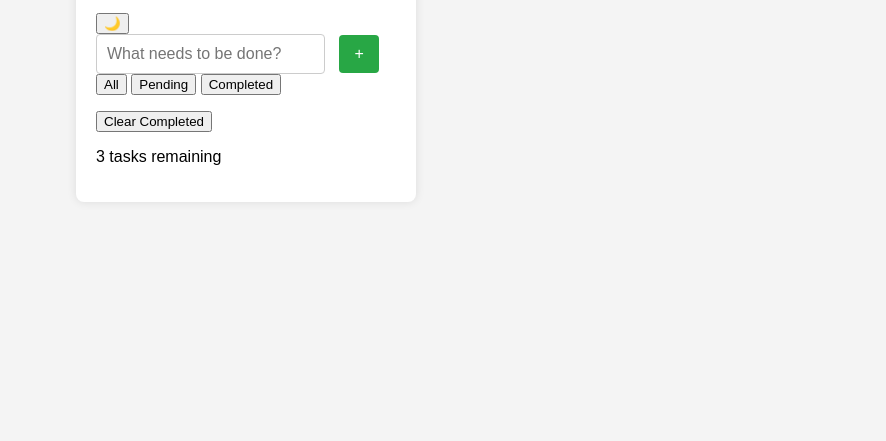
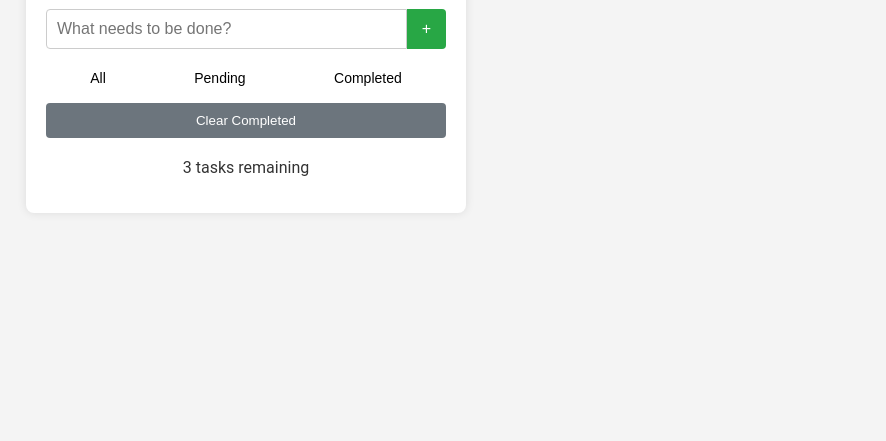
Before and after one commit to cryptowhizard/GetItDone, a plain HTML site: page index.html in a window 1280 px wide. Shown: the part 359-800 px from the top of the page, without its empty margins (394-1280 px from the left). Drawn offline with Linux system fonts and the light colour scheme.

Commit message:
Update styles.css

```diff
--- a/styles.css
+++ b/styles.css
@@ -1,13 +1,14 @@
 /* styles.css */
 body {
-  font-family: Arial, sans-serif;
-  background-color: #f4f4f4;
+  font-family: 'Roboto', sans-serif;
   margin: 0;
   padding: 0;
   display: flex;
   justify-content: center;
   align-items: center;
-  height: 100vh;
+  min-height: 100vh;
+  background-color: #f4f4f4;
+  color: #333;
 }
 
 .container {
@@ -15,15 +16,26 @@ body {
   padding: 20px;
   border-radius: 8px;
   box-shadow: 0 0 10px rgba(0, 0, 0, 0.1);
-  width: 300px;
+  width: 100%;
+  max-width: 400px;
 }
 
-h1 {
+.app-header {
   text-align: center;
   margin-bottom: 20px;
 }
 
-.input-container {
+.dark-mode-toggle {
+  position: absolute;
+  top: 10px;
+  right: 10px;
+  background: none;
+  border: none;
+  font-size: 20px;
+  cursor: pointer;
+}
+
+.task-input-section {
   display: flex;
   margin-bottom: 20px;
 }
@@ -32,26 +44,42 @@ h1 {
   flex: 1;
   padding: 10px;
   border: 1px solid #ccc;
-  border-radius: 4px;
+  border-radius: 4px 0 0 4px;
   font-size: 16px;
 }
 
-#addTaskBtn {
+.add-task-btn {
   padding: 10px 15px;
-  margin-left: 10px;
   border: none;
   background-color: #28a745;
   color: white;
-  border-radius: 4px;
+  border-radius: 0 4px 4px 0;
   cursor: pointer;
   font-size: 16px;
 }
 
-#addTaskBtn:hover {
+.add-task-btn:hover {
   background-color: #218838;
 }
 
-#taskList {
+.filter-options {
+  display: flex;
+  justify-content: space-around;
+  margin-bottom: 10px;
+}
+
+.filter-options button {
+  background: none;
+  border: none;
+  font-size: 14px;
+  cursor: pointer;
+}
+
+.filter-options button:hover {
+  text-decoration: underline;
+}
+
+.task-list {
   list-style-type: none;
   padding: 0;
 }
@@ -61,29 +89,50 @@ h1 {
   align-items: center;
   justify-content: space-between;
   padding: 10px;
-  margin-bottom: 10px;
+  margin-bottom: 5px;
   background-color: #f9f9f9;
   border: 1px solid #ddd;
   border-radius: 4px;
+}
+
+.task-item.completed span {
+  text-decoration: line-through;
+  color: gray;
 }
 
 .task-item span {
   flex: 1;
 }
 
-.delete-btn {
-  background-color: #dc3545;
-  color: white;
+.task-item button {
+  background: none;
   border: none;
-  padding: 5px 10px;
-  border-radius: 4px;
+  font-size: 16px;
+  color: #dc3545;
   cursor: pointer;
 }
 
-.delete-btn:hover {
-  background-color: #c82333;
+.task-item button:hover {
+  color: #c82333;
 }
-.completed {
-  text-decoration: line-through;
-  color: gray;
+
+.clear-completed-btn {
+  display: block;
+  margin-top: 10px;
+  padding: 10px;
+  background-color: #6c757d;
+  color: white;
+  border: none;
+  border-radius: 4px;
+  cursor: pointer;
+  width: 100%;
 }
+
+.clear-completed-btn:hover {
+  background-color: #5a6268;
+}
+
+.app-footer {
+  text-align: center;
+  margin-top: 20px;
+}
```
